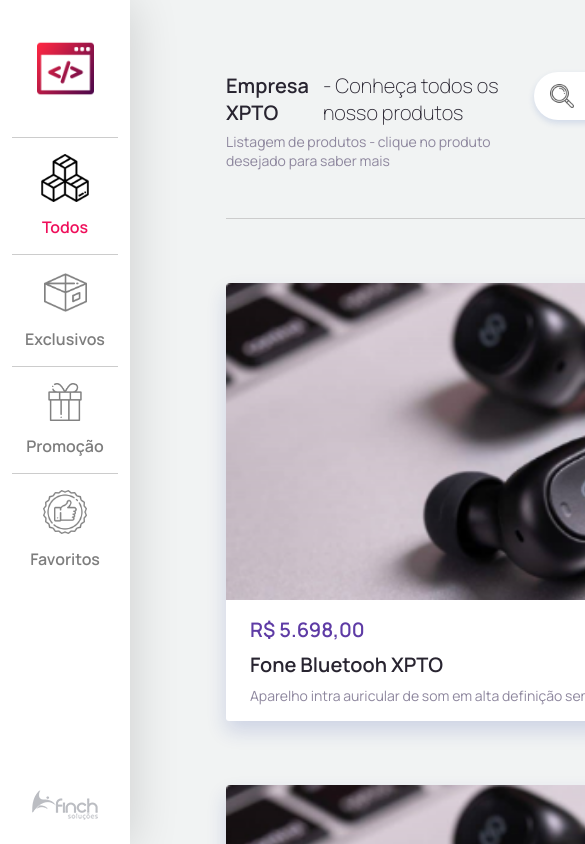
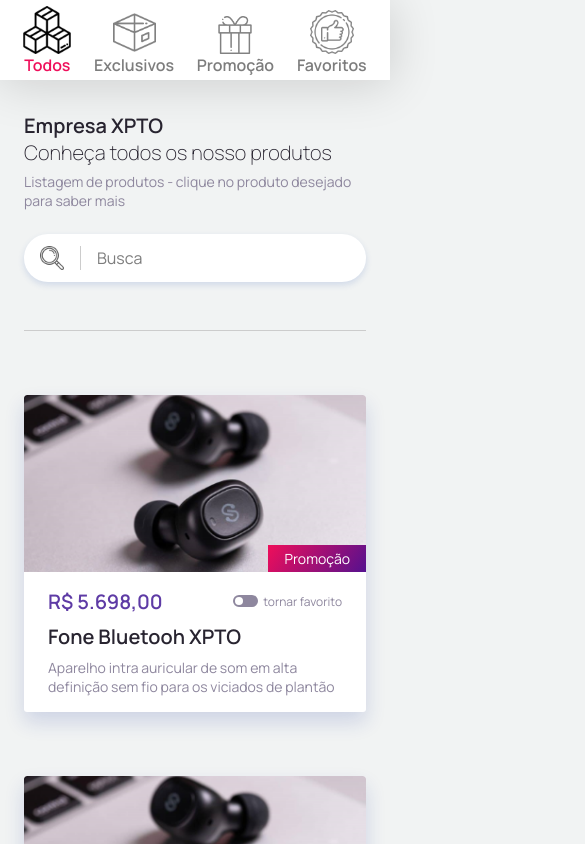
Before and after one commit to finch-solucoes/desenvolvedor-frontend, a React (Create React App) app: page / in a window 390 px wide. Shown: the top 844 px of the page, 585 px wide, since content can reach past the window. Built offline with nearby package versions, Linux system fonts and the light colour scheme.

Commit message:
feat: add Card componen and responsive layout

```diff
--- a/src/components/Card/styles.ts
+++ b/src/components/Card/styles.ts
@@ -88,6 +88,6 @@
 export const CardGrid = styled.div`
   display: grid;
   align-items: center;
-  grid-template-columns: repeat(auto-fit, minmax(320px, 1fr));
+  grid-template-columns: repeat(auto-fit, minmax(290px, 1fr));
   grid-gap: 64px;
 `;
--- a/src/components/Header/index.tsx
+++ b/src/components/Header/index.tsx
@@ -9,7 +9,7 @@
       <InfoPage>
         <div>
           <h1>Empresa XPTO</h1>
-          <span> - Conheça todos os nosso produtos</span>
+          <span>Conheça todos os nosso produtos</span>
         </div>
         <small>
           Listagem de produtos - clique no produto desejado para saber mais
--- a/src/components/Header/styles.ts
+++ b/src/components/Header/styles.ts
@@ -7,6 +7,10 @@
   justify-content: space-between;
   padding: 72px 0 48px;
   border-bottom: 1px solid #ccc;
+
+  @media (max-width: 1220px) {
+    flex-direction: column;
+  }
 `;
 
 export const InfoPage = styled.div`
@@ -25,6 +29,15 @@
       font-weight: 200;
       margin-left: 5px;
     }
+
+    @media (max-width: 800px) {
+      flex-direction: column;
+      align-items: flex-start;
+
+      span {
+        margin-left: 0;
+      }
+    }
   }
 
   small {
@@ -32,4 +45,8 @@
     font-size: 14px;
     margin-top: 6px;
   }
+
+  @media (max-width: 1220px) {
+    margin-bottom: 24px;
+  }
 `;
--- a/src/components/MainLayout/styles.ts
+++ b/src/components/MainLayout/styles.ts
@@ -6,5 +6,10 @@
   section {
     flex: 1;
     padding: 0 64px 0 226px;
+
+    @media (max-width: 800px) {
+      padding: 0 24px;
+      margin-top: 40px;
+    }
   }
 `;
--- a/src/components/Menu/styles.ts
+++ b/src/components/Menu/styles.ts
@@ -13,6 +13,14 @@
   padding: 0 12px;
   background: #fff;
   box-shadow: 0px 3px 50px #00000029;
+
+  @media (max-width: 800px) {
+    flex-direction: row;
+    justify-content: space-around;
+    width: 100%;
+    height: 80px;
+    z-index: 10;
+  }
 `;
 
 export const Logo = styled.div`
@@ -20,6 +28,10 @@
   justify-content: center;
   align-items: center;
   margin: 40px 0;
+
+  @media (max-width: 800px) {
+    display: none;
+  }
 `;
 
 export const Item = styled(NavLink)`
@@ -54,6 +66,17 @@
     font-size: 16px;
     transition: color 0.2s ease;
   }
+
+  @media (max-width: 800px) {
+    justify-content: flex-end;
+    border: 0;
+    padding: 0;
+    margin-bottom: 4px;
+
+    img {
+      margin: 0;
+    }
+  }
 `;
 
 export const FinchLogo = styled.div`
@@ -62,4 +85,8 @@
   align-items: center;
   margin-top: auto;
   margin-bottom: 24px;
+
+  @media (max-width: 800px) {
+    display: none;
+  }
 `;
--- a/src/components/SearchInput/styles.ts
+++ b/src/components/SearchInput/styles.ts
@@ -30,4 +30,8 @@
       color: ${colors.grayText};
     }
   }
+
+  @media (max-width: 1220px) {
+    width: 100%;
+  }
 `;
```
